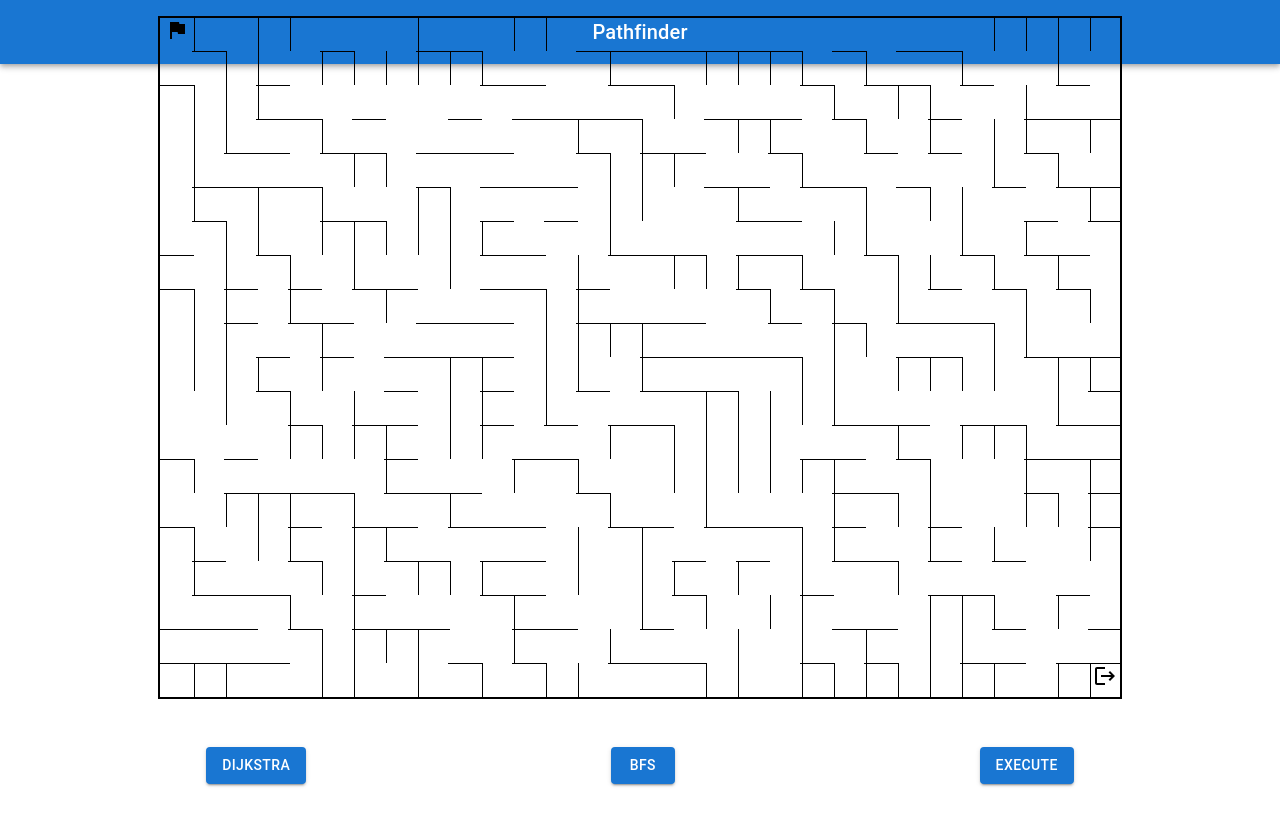
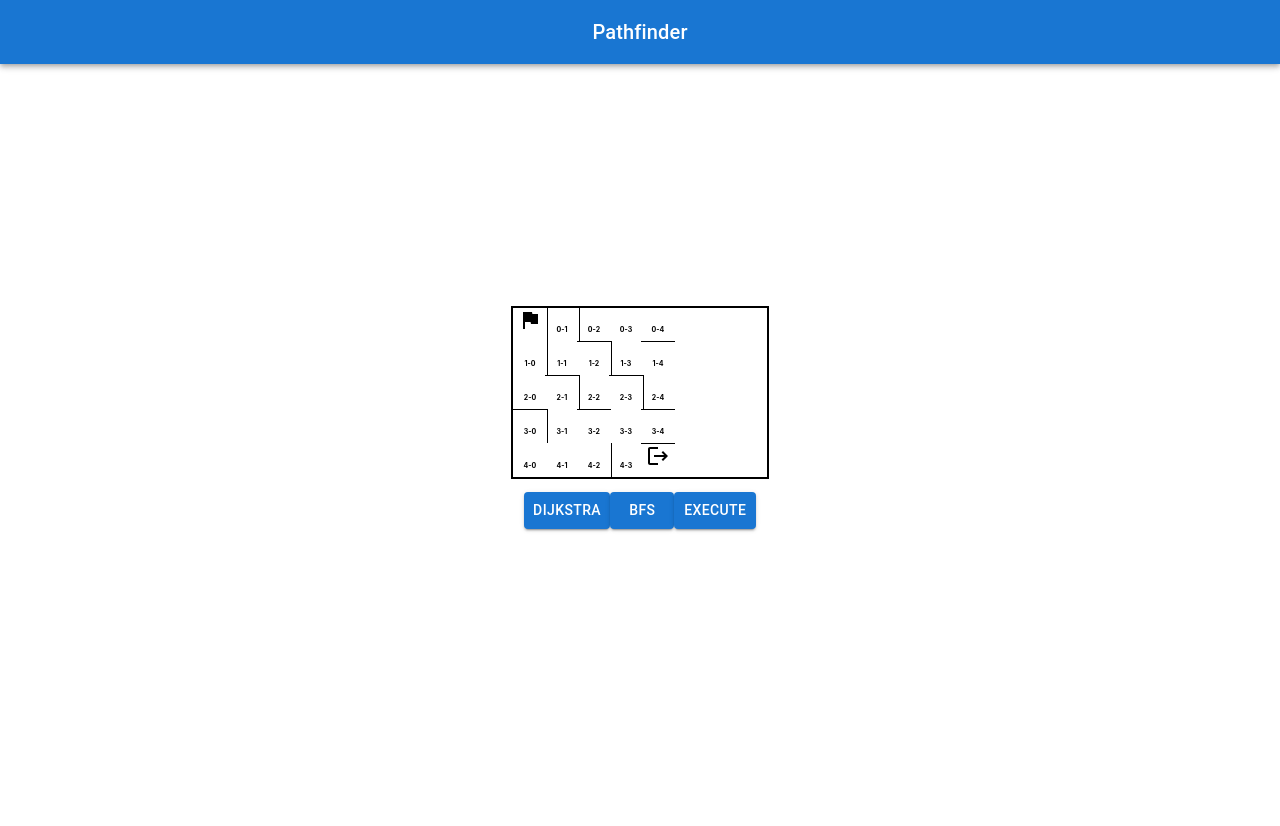
Before and after one commit to LaberintoPSG/PathFinder-ALGABO, a React (Create React App) app: page / in a window 1280 px wide. Shown: the top 826 px of the page. After the commit the page ends 800 px from the top, so only its background shows below. Built offline with nearby package versions, Linux system fonts and the light colour scheme.

Commit message:
a monton

```diff
--- a/public/index.html
+++ b/public/index.html
@@ -24,7 +24,7 @@
       work correctly both with client-side routing and a non-root public URL.
       Learn how to configure a non-root public URL by running `npm run build`.
     -->
-    <title>React App</title>
+    <title>PathFinder - ALGABO</title>
   </head>
   <body>
     <noscript>You need to enable JavaScript to run this app.</noscript>
--- a/src/Graphs/DummyGraph.ts
+++ b/src/Graphs/DummyGraph.ts
@@ -102,3 +102,31 @@ export const DummyGraph2 = {
         { square_coord: [4, 2], wall_position: "bottom" },
     ] as IWall[]
 }
+
+export const DummyGraph3: {
+    length: number;
+    width: number;
+    walls: IWall[];
+} = {
+    length: 5,
+    width: 5,
+    walls: [
+        { square_coord: [2, 3], wall_position: "right" },
+        { square_coord: [1, 2], wall_position: "right" },
+        { square_coord: [1, 1], wall_position: "bottom" },
+        { square_coord: [2, 2], wall_position: "bottom" },
+        { square_coord: [1, 0], wall_position: "right" },
+        { square_coord: [2, 1], wall_position: "right" },
+        { square_coord: [0, 1], wall_position: "right" },
+        { square_coord: [4, 2], wall_position: "right" },
+        { square_coord: [1, 2], wall_position: "bottom" },
+        { square_coord: [1, 3], wall_position: "bottom" },
+        { square_coord: [0, 0], wall_position: "right" },
+        { square_coord: [3, 0], wall_position: "right" },
+        { square_coord: [2, 0], wall_position: "bottom" },
+        { square_coord: [2, 4], wall_position: "bottom" },
+        { square_coord: [0, 4], wall_position: "bottom" },
+        { square_coord: [3, 4], wall_position: "bottom" },
+        { square_coord: [0, 2], wall_position: "bottom" }
+    ]
+};
--- a/src/Modules/_shared/componentes/maze/maze.tsx
+++ b/src/Modules/_shared/componentes/maze/maze.tsx
@@ -2,10 +2,11 @@ import { Button } from "@mui/material";
 import { BFS, findPathFromBFS } from "../../../../Algorithms/BFS";
 import { Dijkstra } from "../../../../Algorithms/Dijkstra";
 import { IWall } from "../../../../Interfaces/IWall";
-import { bfs, generateGraph, generateRandomWalls, transformToGraphWithAdjencyList } from "../../utils";
+import { ConverterGraphWallNotationToAdjList } from "../../utils";
 import { Square } from "./square";
 import { ReactNode, useEffect, useState } from "react";
 import { AlgorithmType } from "../../../../Constants/Types";
+import { DummyGraph3 } from "../../../../Graphs/DummyGraph";
 
 interface MazeProps {
     Graph: {
@@ -16,7 +17,6 @@ interface MazeProps {
 }
 
 export const Maze: React.FC<MazeProps> = ({ Graph }) => {
-
     const [squares,setSquares] = useState<ReactNode[]>([])
     const [coloredSquares, setColoredSquares] = useState<Set<string>>(new Set());
     const {length, width} = Graph
@@ -39,6 +39,7 @@ export const Maze: React.FC<MazeProps> = ({ Graph }) => {
                 isStart = {row === col && row === 0}
                 isEnd = {row === length-1  && col === width-1}
                 extraStyles={style}
+                coord={(row === col && row === 0) || (row === length-1  && col === width-1) ? undefined : `${row}-${col}`}
                 />);
             }
         }
@@ -55,15 +56,16 @@ export const Maze: React.FC<MazeProps> = ({ Graph }) => {
     }
 
     const executeBFS = () => {
-        setColoredSquares(new Set())
-        const graph = generateGraph(Graph)
+        const graph = ConverterGraphWallNotationToAdjList(Graph)
         console.log(graph)
-        // const _bfs = bfs(graph, graph.getVertex()[0], graph.getVertex()[graph.getVertex().length- 1])
-        const _bfs = bfs(graph, '0-5', '0-8')
+        const _bfs = BFS(graph,'0-0')
         console.log(_bfs)
-        intervalColorPath(_bfs.map(e => {
-            const coords = e.split("-")
-            return [Number(coords[0]),Number(coords[1])]
+        const path = findPathFromBFS(_bfs,'0-0','4-4')
+        console.log(path)
+        intervalColorPath(path.map(p => {
+            const coordList = p.split("-")
+
+            return coordList.map(Number)
         }))
     }
 
@@ -134,7 +136,6 @@ export const Maze: React.FC<MazeProps> = ({ Graph }) => {
                         Execute
                     </Button>
                 </div>
-
             </div>
         </div>
 
--- a/src/Modules/_shared/componentes/maze/square.tsx
+++ b/src/Modules/_shared/componentes/maze/square.tsx
@@ -6,10 +6,11 @@ interface SquareProps {
     wall?: IWall,
     isStart?: boolean,
     isEnd?: boolean,
-    extraStyles?: {}
+    extraStyles?: {},
+    coord?: string
 }
 
-export const Square: React.FC<SquareProps> = ({ wall, isStart, isEnd, extraStyles }) => {
+export const Square: React.FC<SquareProps> = ({ wall, isStart, isEnd, extraStyles, coord }) => {
 
     return (
         <div style={{
@@ -39,6 +40,11 @@ export const Square: React.FC<SquareProps> = ({ wall, isStart, isEnd, extraStyle
                         <LogoutIcon/>
                     )
                 }
+                {
+                    <span style={{
+                        fontSize: '7px'
+                    }}>{coord}</span>
+                }
         </div>
     )
 }
--- a/src/Modules/_shared/utils.ts
+++ b/src/Modules/_shared/utils.ts
@@ -34,133 +34,116 @@ export const generateRandomWalls = (length: number, width: number) => {
 
 }
 
-export const transformToGraphWithAdjencyList = (graph: {
+export const ConverterGraphWallNotationToAdjList = (GraphWall: { // es un asco pero creo que anda
     length: number;
     width: number;
     walls: IWall[];
 }) => {
 
-    const adjGraph = new Graph();
+    const {length, walls, width} = GraphWall
+    const graph = new Graph()
 
-    // Generar los vértices
-    for (let i = 0; i < graph.length; i++) {
-        for (let j = 0; j < graph.width; j++) {
-            const vertex = `${i},${j}`;
-            adjGraph.listAdj[vertex] = []; // Inicializa la lista de adyacencia
+    console.log(walls)
+
+    const mappedWalls = walls.map(w => (
+        {
+            ...w,
+            str_coord: `${w.square_coord[0]}-${w.square_coord[1]}`
+        }
+    ))
+
+    for (let i = 0; i < length; i++) {
+        for (let j = 0; j < width; j++) {
+            graph.listAdj[`${i}-${j}`] = []
         }
     }
 
-    // Agregar aristas basadas en las paredes
-    const wallSet = new Set<string>();
-    for (const wall of graph.walls) {
-        const [x, y] = wall.square_coord;
-        const wallKey = `${x},${y},${wall.wall_position}`;
-        wallSet.add(wallKey); // Almacena la posición de la pared
-    }
+    for (const coord of Object.keys(graph.listAdj)) {
 
-    // Conectar los vértices basados en la existencia de paredes
-    for (let i = 0; i < graph.length; i++) {
-        for (let j = 0; j < graph.width; j++) {
-            const currentVertex = `${i},${j}`;
+        const wallsForCoord = mappedWalls.filter(w => (
+            w.str_coord == coord // At most 2
+        )).reduce<{
+            square_coord: number[],
+            str_coord: string,
+            wall_positions: ("right" | "bottom")[]
+        }[]>((acc, wall) => {
+            const entry = acc.find(e => e.str_coord === wall.str_coord);
 
-            // Comprobar si hay una pared a la derecha
-            if (!wallSet.has(`${i},${j},right`)) {
-                const rightVertex = `${i},${j + 1}`;
-                if (adjGraph.listAdj[rightVertex]) {
-                    adjGraph.listAdj[currentVertex].push(rightVertex);
-                }
+            if (entry) {
+                entry.wall_positions.push(wall.wall_position);
+            } else {
+                acc.push({
+                    str_coord: wall.str_coord,
+                    square_coord: wall.square_coord,
+                    wall_positions: [wall.wall_position],
+                });
             }
 
-            // Comprobar si hay una pared abajo
-            if (!wallSet.has(`${i},${j},bottom`)) {
-                const bottomVertex = `${i + 1},${j}`;
-                if (adjGraph.listAdj[bottomVertex]) {
-                    adjGraph.listAdj[currentVertex].push(bottomVertex);
-                }
+            return acc;
+        }, []);
+
+        wallsForCoord.forEach(wc => {
+        console.log(wc)
+        if(wc.wall_positions.length === 2) { // has no neighbour right or bottom
+
+        }
+        else if (wc.wall_positions[0] !== 'right') { // has a right neighbour
+            if(wc.square_coord[1] < length-1) {
+
+                graph.listAdj[wc.str_coord].push(
+                    `${wc.square_coord[0]}-${wc.square_coord[1]+1}`
+                )
+                graph.listAdj[`${wc.square_coord[0]}-${wc.square_coord[1]+1}`].push(
+                    wc.str_coord
+                ) // since the edge  has no direction
+            }
+
+        }
+        else if ((wc.wall_positions[0] === 'right')){ // has a bottom neighbour
+            console.log("rojo",wc.str_coord)
+            if(wc.square_coord[0] < width-1) {
+                console.log("rojo2")
+                graph.listAdj[wc.str_coord].push(
+                    `${wc.square_coord[0]+1}-${wc.square_coord[1]}`
+                )
+                graph.listAdj[`${wc.square_coord[0]+1}-${wc.square_coord[1]}`].push(
+                    wc.str_coord
+                )
+
             }
         }
+        })
     }
+    // the coordinates that are not in the wall graph has both a right neighbour and a bottom neighbour
+    const coordsWithWall = walls.map(w => `${w.square_coord[0]}-${w.square_coord[1]}`)
+    console.log("cords wall", coordsWithWall)
+    const twoNeighbourCoords = Object.keys(graph.listAdj).filter(key => !coordsWithWall.includes(key));
 
-    return adjGraph;
+    console.log("coords que no aparecen en la wall", twoNeighbourCoords)
+
+    twoNeighbourCoords.forEach(coord => {
+        const coordNumber = coord.split("-").map(Number)
+
+        if(coordNumber[1] < length-1) {
+
+            graph.listAdj[coord].push(
+                `${coordNumber[0]}-${coordNumber[1]+1}`
+            )
+            graph.listAdj[`${coordNumber[0]}-${coordNumber[1]+1}`].push(
+                coord
+            ) // since the edge  has no direction
+        }
+
+        if(coordNumber[0] < width-1) {
+            graph.listAdj[coord].push(
+                `${coordNumber[0]+1}-${coordNumber[1]}`
+            )
+            graph.listAdj[`${coordNumber[0]+1}-${coordNumber[1]}`].push(
+                coord
+            )
+        }
+    })
+
+    return graph
 
 }
-
-export const generateGraph = (GraphStructure: {
-    length: number;
-    width: number;
-    walls: IWall[];
-}) => {
-    const graph = new Graph();
-    const { length, width, walls } = GraphStructure;
-
-    // Crear nodos para cada cuadrado del laberinto
-    for (let row = 0; row < length; row++) {
-        for (let col = 0; col < width; col++) {
-            const currentNode = `${row}-${col}`;
-
-            // Verificar si hay una pared a la derecha
-            const rightWall = walls.find(wall =>
-                wall.square_coord[0] === row &&
-                wall.square_coord[1] === col &&
-                wall.wall_position === 'right'
-            );
-
-            // Si no hay pared, conectar con el nodo de la derecha
-            if (!rightWall && col < width - 1) {
-                const rightNode = `${row}-${col + 1}`;
-                graph.addEdge(currentNode, rightNode);
-            }
-
-            // Verificar si hay una pared abajo
-            const bottomWall = walls.find(wall =>
-                wall.square_coord[0] === row &&
-                wall.square_coord[1] === col &&
-                wall.wall_position === 'bottom'
-            );
-
-            // Si no hay pared, conectar con el nodo de abajo
-            if (!bottomWall && row < length - 1) {
-                const bottomNode = `${row + 1}-${col}`;
-                graph.addEdge(currentNode, bottomNode);
-            }
-        }
-    }
-
-    return graph;
-}
-
-export function bfs(graph: Graph, start: string, end: string): string[] {
-    const queue: string[] = [];
-    const visited = new Set<string>();
-    const previous: { [key: string]: string | undefined } = {};
-
-    queue.push(start);
-    visited.add(start);
-
-    while (queue.length > 0) {
-        const current = queue.shift()!;
-
-
-        if (current === end) {
-            const path: string[] = [];
-            let step: string | undefined = end;
-
-            while (step) {
-                path.push(step);
-                step = previous[step];
-            }
-            return path.reverse();
-        }
-
-
-        for (const neighbor of graph.listAdj[current]) {
-            if (!visited.has(neighbor)) {
-                visited.add(neighbor);
-                previous[neighbor] = current;
-                queue.push(neighbor);
-            }
-        }
-    }
-
-    return [];
-}
--- a/src/Modules/pages/landing.tsx
+++ b/src/Modules/pages/landing.tsx
@@ -1,3 +1,4 @@
+import { DummyGraph3 } from "../../Graphs/DummyGraph";
 import { IWall } from "../../Interfaces/IWall";
 import { Maze } from "../_shared/componentes/maze/maze"
 import { Navbar } from "../_shared/componentes/navbar"
@@ -5,8 +6,8 @@ import { generateRandomWalls } from "../_shared/utils";
 
 export const LandingPage = () => {
 
-    const length = 20
-    const width = 30
+    const length = 5
+    const width = 5
 
     const Graph: {
         length: number;
@@ -30,7 +31,7 @@ export const LandingPage = () => {
                 height: '90vh'
             }}>
                 <Maze
-                    Graph={Graph}
+                    Graph={DummyGraph3}
                 />
             </div>
         </div>
```
